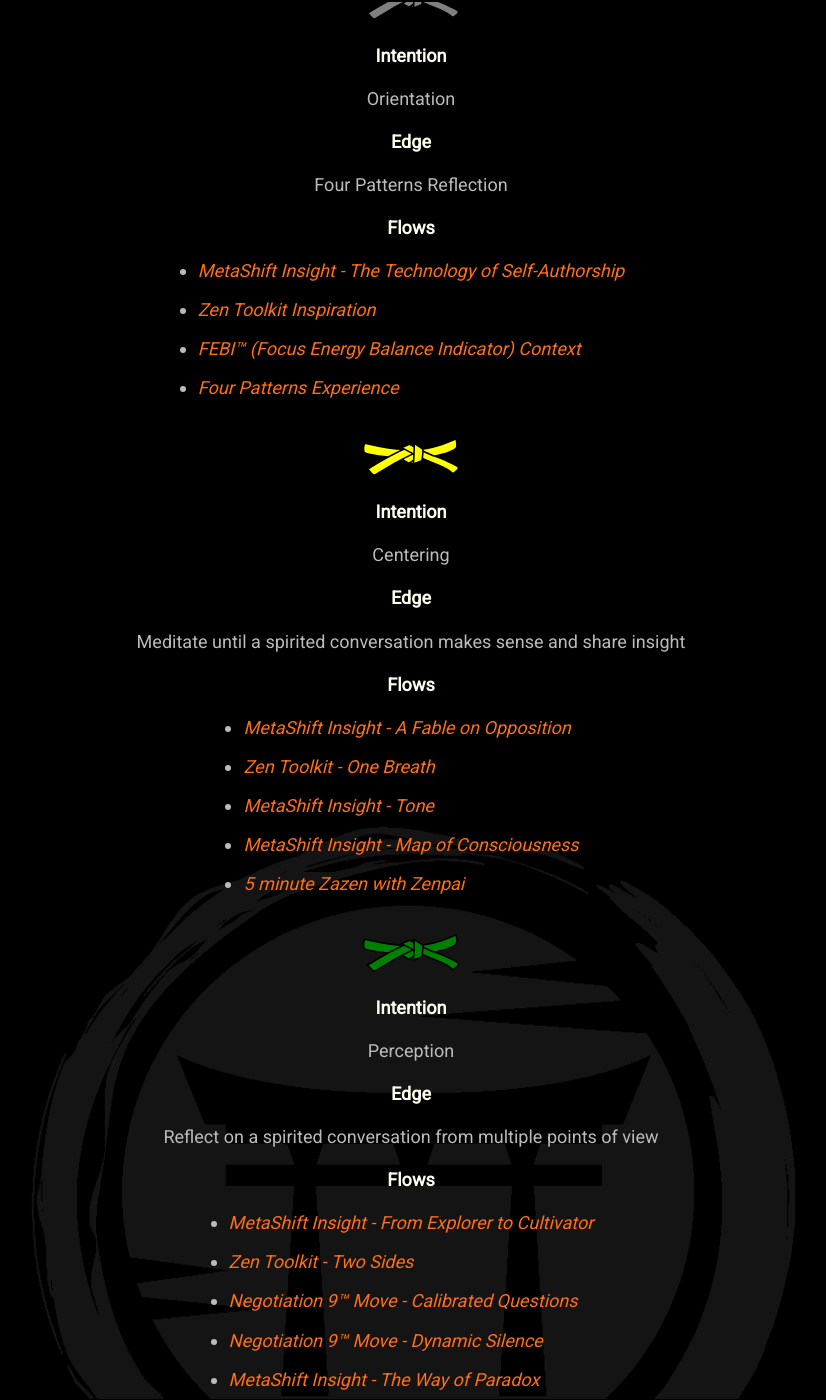
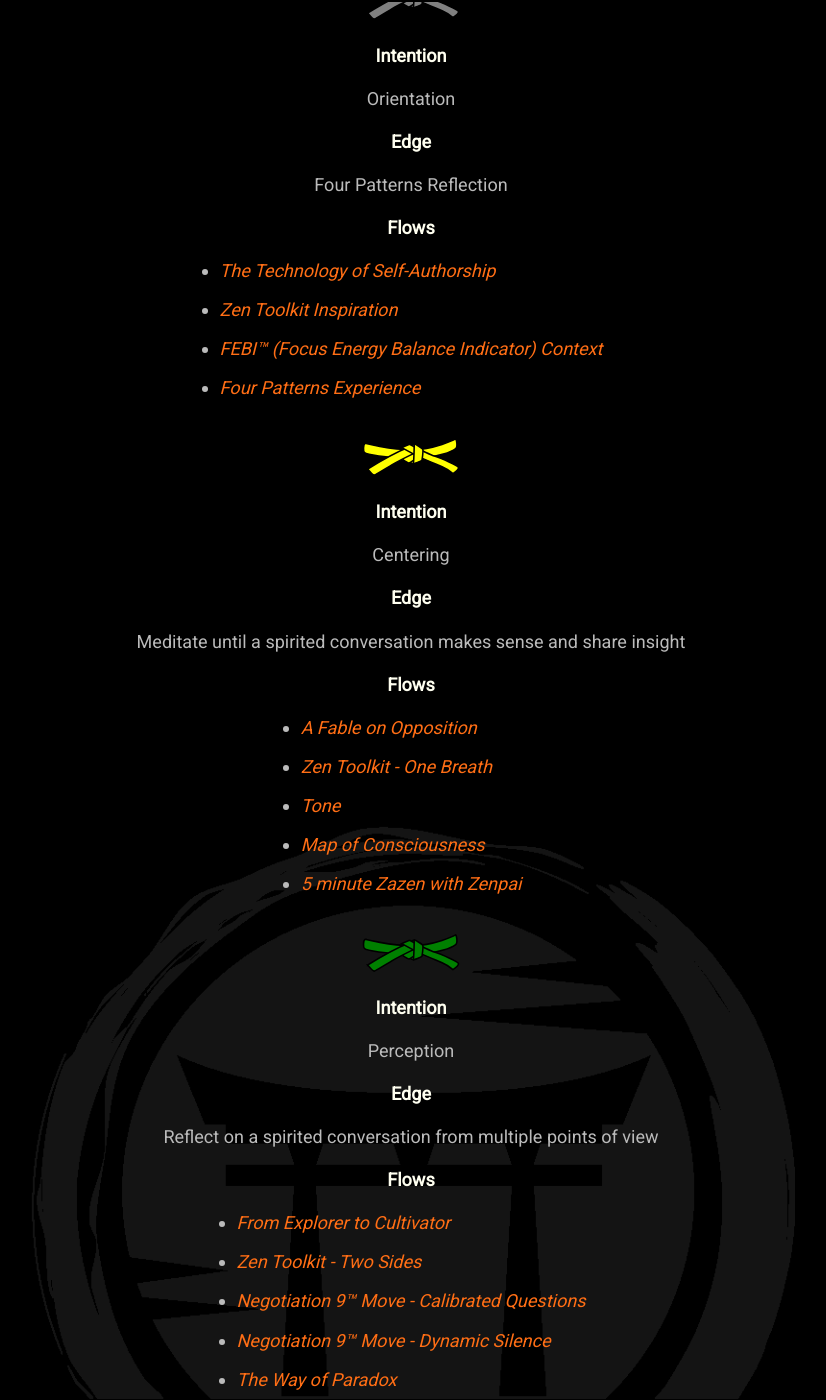
Before and after one commit to mindset-dojo/mindset-dojo.github.io, a Jekyll site: the page built from program.md, in a window 1280 px wide and 1400 px high, scrolled down 1398 px. Shown: the whole window, without its empty margins (229-1055 px from the left). Built offline with Jekyll 4.4.1, drawn with Linux system fonts in a browser that asks for light colours; some web fonts are replaced; some of the changed text lies outside the part shown.

Commit message:
refactor: Clear out MetaShift Insight prefix

```diff
--- a/_data/program.yaml
+++ b/_data/program.yaml
@@ -55,7 +55,7 @@
           intention: Orientation
           edge: Four Patterns Reflection
           flows:
-            - label: MetaShift Insight - The Technology of Self-Authorship
+            - label: The Technology of Self-Authorship
               url: /insight/technology-of-self-authorship/
             - label: Zen Toolkit Inspiration
               url: http://www.zenshinkan.com/zenshinkan-lineage-ginny.html
@@ -69,13 +69,13 @@
           intention: Centering
           edge: Meditate until a spirited conversation makes sense and share insight
           flows:
-            - label: MetaShift Insight - A Fable on Opposition
+            - label: A Fable on Opposition
               url: /insight/fable-on-opposition/
             - label: Zen Toolkit - One Breath
               url: https://vimeo.com/944618879/47e96945a4
-            - label: MetaShift Insight - Tone
+            - label: Tone
               url: /insight/tone/
-            - label: MetaShift Insight - Map of Consciousness
+            - label: Map of Consciousness
               url: /insight/map-of-consciousness/
             - label: 5 minute Zazen with Zenpai
               url: https://youtu.be/q7Y5rwKiabQ?si=8keWWxVJrCp9BN1S
@@ -85,7 +85,7 @@
           intention: Perception
           edge: Reflect on a spirited conversation from multiple points of view
           flows:
-            - label: MetaShift Insight - From Explorer to Cultivator
+            - label: From Explorer to Cultivator
               url: /insight/from-explorer-to-cultivator/
             - label: Zen Toolkit - Two Sides
               url: https://vimeo.com/944663134/d4f1c4f333
@@ -93,7 +93,7 @@
               url: https://www.blackswanltd.com/newsletter/infographic-the-black-swan-groups-negotiation-9
             - label: Negotiation 9™ Move - Dynamic Silence
               url: https://www.blackswanltd.com/newsletter/infographic-the-black-swan-groups-negotiation-9
-            - label: MetaShift Insight - The Way of Paradox
+            - label: The Way of Paradox
               url: /insight/way-of-paradox/
             - label: 5 minute Zazen by yourself
               url: https://youtu.be/q7Y5rwKiabQ?si=8keWWxVJrCp9BN1S
@@ -103,7 +103,7 @@
           intention: Listening
           edge: Listen deeply with fresh ears and reflect back what you hear
           flows:
-            - label: MetaShift Insight - Conversation as Code
+            - label: Conversation as Code
               url: /insight/conversation-as-code/
             - label: Zen Toolkit - Three Centers
               url: https://vimeo.com/944672806/e099593826
@@ -123,13 +123,13 @@
           flows:
             - label: Zen Toolkit - Four Patterns
               url: https://vimeo.com/944675826/c57a7ce142
-            - label: MetaShift Insight - The Breath of a Stance Shifts the Mountain
+            - label: The Breath of a Stance Shifts the Mountain
               url: /insight/breath-of-stance/
             - label: Negotiation 9™ Move - Paraphrasing
               url: https://www.blackswanltd.com/newsletter/infographic-the-black-swan-groups-negotiation-9
             - label: Negotiation 9™ Move - Summary
               url: https://www.blackswanltd.com/newsletter/infographic-the-black-swan-groups-negotiation-9
-            - label: "MetaShift Insight - Houston, We Have an Attitude"
+            - label: "Houston, We Have an Attitude"
               url: /insight/houston-attitude/
             - label: 10 minute Zazen by yourself
               url: https://youtu.be/q7Y5rwKiabQ?si=8keWWxVJrCp9BN1S
@@ -139,7 +139,7 @@
           intention: Shadow
           edge: Demonstrate MetaShift expression live in an embodied exchange
           flows:
-            - label: MetaShift Insight - Spiraling with the Shadow in Star Wars
+            - label: Spiraling with the Shadow in Star Wars
               url: /insight/spiraling-with-the-shadow-in-star-wars/
             - label: Negotiation 9™ Move - “I” Messages
               url: https://www.blackswanltd.com/newsletter/infographic-the-black-swan-groups-negotiation-9
@@ -173,11 +173,11 @@
           intention: Wu-Wei
           edge: Explore MetaShift Method with another living system
           flows:
-            - label: MetaShift Insight - ⛩️ The Hand-Sword and the Shadow - Using Force for Peace
+            - label: "The Hand-Sword and the Shadow - Using Force for Peace"
               url: /insight/force-for-peace/
             - label: 30 minute Zazen with Chosei Zen Virtual Dojo
               url: https://www.choseizen.org/virtual-dojo
-            - label: MetaShift Insight - Cultivating a Threshold-Based Authorship Network
+            - label: Cultivating a Threshold-Based Authorship Network
               url: /insight/cultivating-a-threshold-based-authorship-network/
             - label: Two Sides Integrative Randori with Beyond the Black Belt Circle
               url: https://vimeo.com/944663134/d4f1c4f333
```
